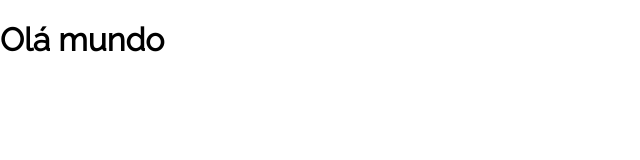
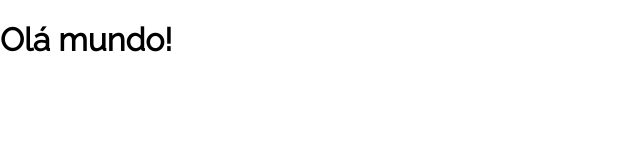
Before and after one commit to GuilFranca/ReactRouterDOM-Alura, a JavaScript app: page / in a window 1280 px wide. Shown: the top 160 px of the page, without its empty margins (0-640 px from the left). Built offline with nearby package versions, Linux system fonts and the light colour scheme; the HTML template or start-up script is replaced by a standard one.

Commit message:
Aula 1 04 Alternando entre rotas com JS -> finalizado

```diff
--- a/src/App.js
+++ b/src/App.js
@@ -1,7 +1,12 @@
+import AboutMe from "./pages/aboutMe";
+import Home from "./pages/home";
+
+console.log(window.location)
+
+const pagina = window.location.pathname === '/' ? <Home /> : <AboutMe />
+
 function App() {
-  return (
-    <h1>Olá mundo</h1>
-  );
+  return pagina;
 }
 
 export default App;
--- /dev/null
+++ b/src/pages/aboutMe/index.js
@@ -0,0 +1,5 @@
+export default function AboutMe() {
+    return (
+        <h1>Sobre mim</h1>
+    )
+}
--- /dev/null
+++ b/src/pages/home/index.js
@@ -0,0 +1,5 @@
+export default function Home() {
+    return (
+        <h1>Olá mundo!</h1>
+    )
+}
```
